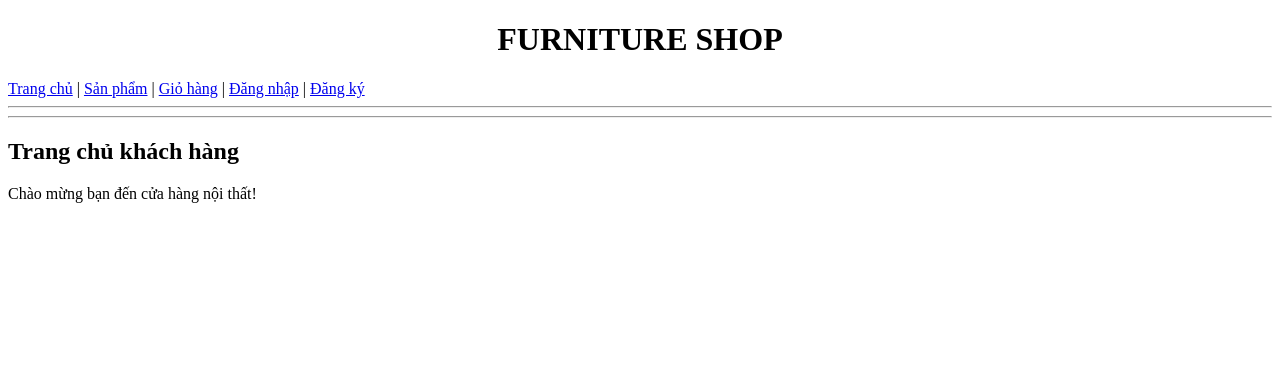
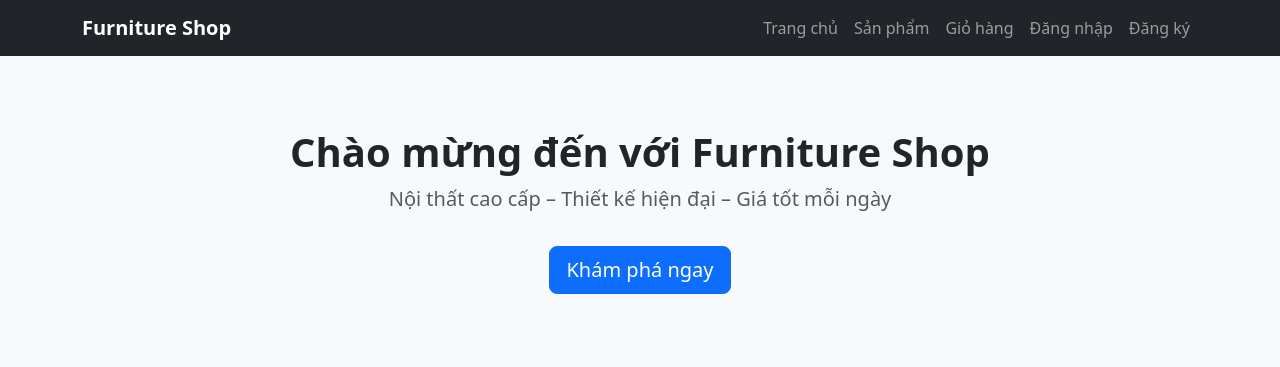
Before and after one commit to tambl2004/noithat_phpthuan, a PHP site: page / in a window 1280 px wide. Shown: the top 367 px of the page. Run offline with PHP 8.4, Linux system fonts and the light colour scheme.

Commit message:
cải thiện giao diện và update chức năng giỏ hàng

```diff
--- a/app/views/home/index.php
+++ b/app/views/home/index.php
@@ -1,2 +1,40 @@
-<h2>Trang chủ khách hàng</h2>
-<p>Chào mừng bạn đến cửa hàng nội thất!</p>
+<div class="text-center py-5">
+    <h1 class="fw-bold">Chào mừng đến với Furniture Shop</h1>
+    <p class="lead text-muted">Nội thất cao cấp – Thiết kế hiện đại – Giá tốt mỗi ngày</p>
+
+    <a href="index.php?option=sanpham" class="btn btn-primary btn-lg mt-3">
+        Khám phá ngay
+    </a>
+</div>
+
+<div class="row mt-5">
+    <div class="col-md-4">
+        <div class="card shadow-sm">
+            <img src="https://noithathaiminh.com.vn/public/anh1/images/noi-that-phong-khach/noi-that-phong-khach-nhua-dai-loan-09.jpg" class="card-img-top">
+            <div class="card-body">
+                <h5 class="card-title">Nội thất phòng khách</h5>
+                <p class="card-text">Ghế sofa – bàn trà – kệ tivi cao cấp.</p>
+            </div>
+        </div>
+    </div>
+
+    <div class="col-md-4">
+        <div class="card shadow-sm">
+            <img src="https://neohouse.vn/wp-content/uploads/2022/10/thiet-ke-noi-that-phong-khach-anh-bia.jpg" class="card-img-top">
+            <div class="card-body">
+                <h5 class="card-title">Nội thất phòng ngủ</h5>
+                <p class="card-text">Giường ngủ – tủ quần áo – bàn trang điểm.</p>
+            </div>
+        </div>
+    </div>
+
+    <div class="col-md-4">
+        <div class="card shadow-sm">
+            <img src="https://vinhtuong.com/sites/default/files/inline-images/mau-thiet-ke-noi-that-phong-khach-dep.jpg" class="card-img-top">
+            <div class="card-body">
+                <h5 class="card-title">Nội thất trang trí</h5>
+                <p class="card-text">Đèn, kệ, tranh trang trí phong cách hiện đại.</p>
+            </div>
+        </div>
+    </div>
+</div>
--- a/app/views/layout/client.php
+++ b/app/views/layout/client.php
@@ -4,32 +4,52 @@
     <meta charset="UTF-8">
     <title>Furniture Shop</title>
 
-    <link rel="stylesheet" href="/noithat/public/css/style.css">
-    <script src="https://code.jquery.com/jquery-3.7.1.min.js"></script>
+    <!-- Bootstrap -->
+    <link href="https://cdn.jsdelivr.net/npm/bootstrap@5.3.2/dist/css/bootstrap.min.css" rel="stylesheet">
+
+    <!-- jQuery -->
+    <script src="https://code.jquery.com/jquery-3.6.4.min.js"></script>
+
 </head>
-<body>
+<body class="bg-light">
 
-    <h1 style="text-align:center;">FURNITURE SHOP</h1>
+<!-- Navbar -->
+<nav class="navbar navbar-expand-lg navbar-dark bg-dark">
+    <div class="container">
+        <a class="navbar-brand fw-bold" href="index.php?option=home">Furniture Shop</a>
 
-    <nav>
-    <a href="index.php?option=home">Trang chủ</a> |
-    <a href="index.php?option=sanpham">Sản phẩm</a> |
-    <a href="index.php?option=giohang">Giỏ hàng</a> |
+        <button class="navbar-toggler" data-bs-toggle="collapse" data-bs-target="#menu">
+            <span class="navbar-toggler-icon"></span>
+        </button>
 
-    <?php if (!isset($_SESSION['user_id'])): ?>
-        <a href="index.php?option=login">Đăng nhập</a> |
-        <a href="index.php?option=register">Đăng ký</a>
-    <?php else: ?>
-        Xin chào, <?= $_SESSION['user_name'] ?> |
-        <a href="index.php?option=logout">Đăng xuất</a>
-    <?php endif; ?>
+        <div id="menu" class="collapse navbar-collapse">
+            <ul class="navbar-nav ms-auto">
+
+                <li class="nav-item"><a class="nav-link" href="index.php?option=home">Trang chủ</a></li>
+                <li class="nav-item"><a class="nav-link" href="index.php?option=sanpham">Sản phẩm</a></li>
+                <li class="nav-item"><a class="nav-link" href="index.php?option=giohang">Giỏ hàng</a></li>
+
+                <?php if (!isset($_SESSION['user_id'])): ?>
+                    <li class="nav-item"><a class="nav-link" href="index.php?option=login">Đăng nhập</a></li>
+                    <li class="nav-item"><a class="nav-link" href="index.php?option=register">Đăng ký</a></li>
+                <?php else: ?>
+                    <li class="nav-item">
+                        <span class="nav-link text-warning">Xin chào, <?= $_SESSION['user_name'] ?></span>
+                    </li>
+                    <li class="nav-item"><a class="nav-link" href="index.php?option=logout">Đăng xuất</a></li>
+                <?php endif; ?>
+
+            </ul>
+        </div>
+    </div>
 </nav>
 
-<hr>
+<!-- nội dung -->
+<div class="container py-4">
+    <?php include $viewFile; ?>
+</div>
 
-    <hr>
-
-    <?php include $viewFile; ?>
-
+<!-- Bootstrap JS -->
+<script src="https://cdn.jsdelivr.net/npm/bootstrap@5.3.2/dist/js/bootstrap.bundle.min.js"></script>
 </body>
 </html>
```
Also changed, not shown: app/views/auth/login.php (+32 -12 lines), app/views/auth/register.php (+28 -11 lines), app/views/cart/index.php (+12 -7 lines), app/views/product/detail.php (+18 -13 lines), app/views/product/index.php (+23 -13 lines).
